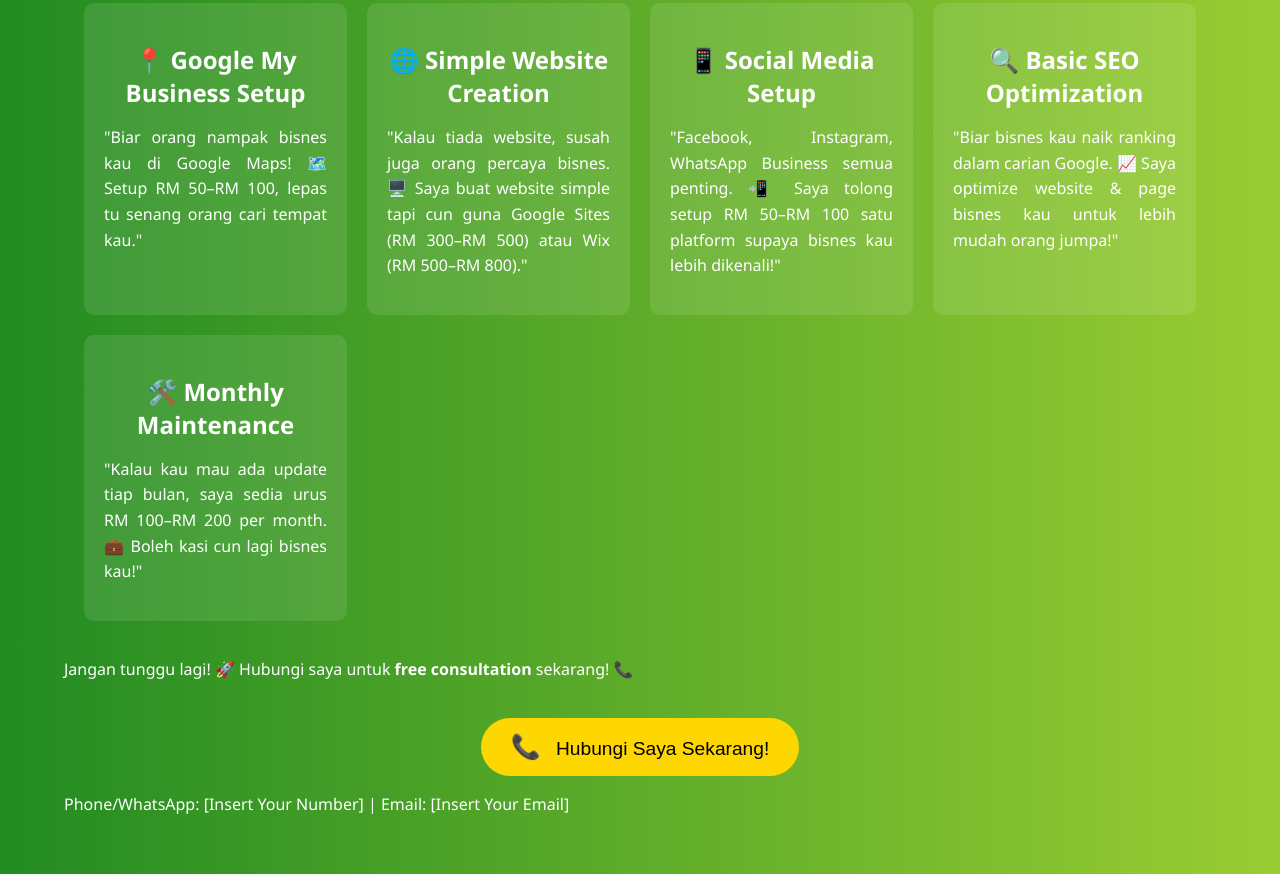
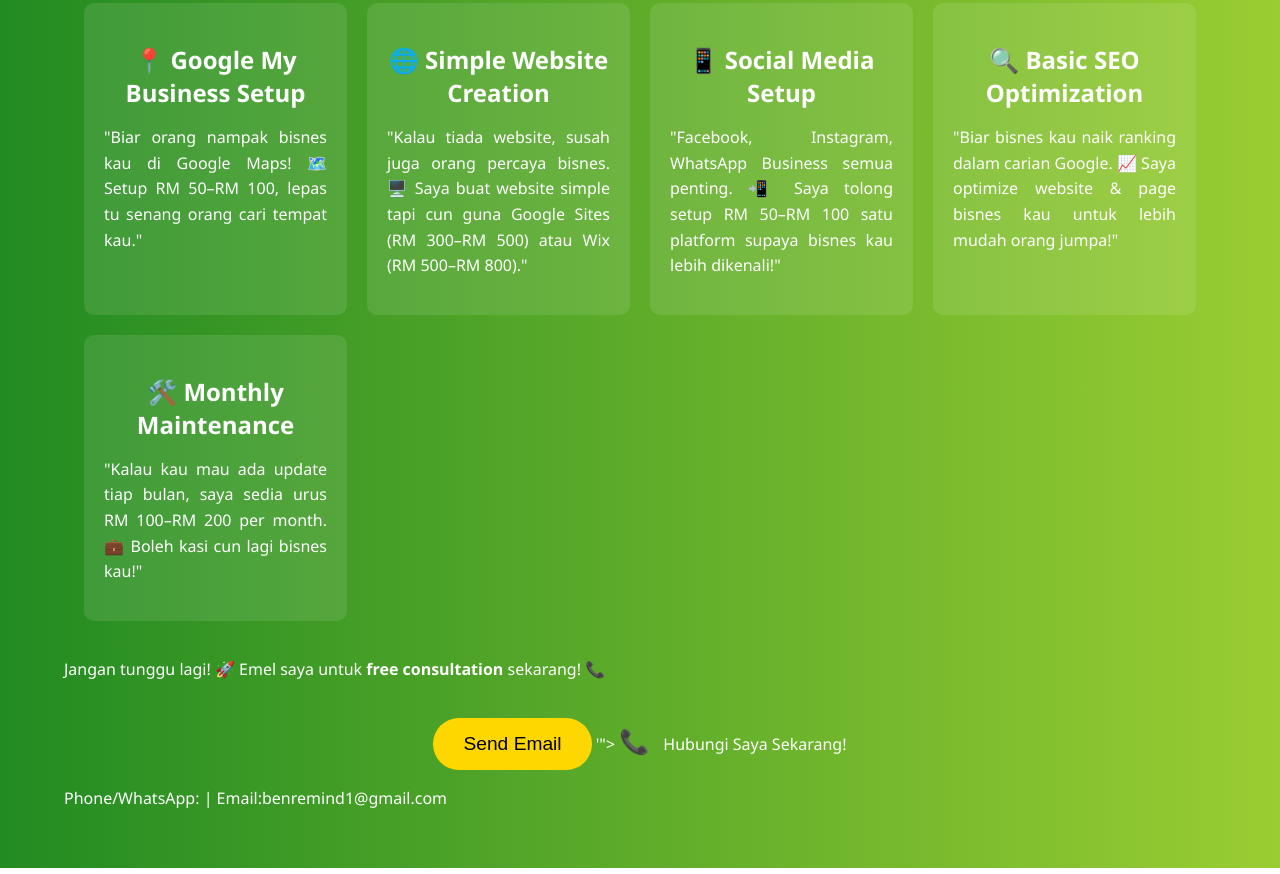
Before and after one commit to fallenben289/rural-servicev0.1, a plain HTML site: page index.html in a window 1280 px wide. Shown: the part 376-1250 px from the top of the page. Drawn offline with Linux system fonts and the light colour scheme.

Commit message:
Update index.html
v0.1.2

```diff
--- a/index.html
+++ b/index.html
@@ -125,11 +125,12 @@
             </div>
         </div>
 
-        <p>Jangan tunggu lagi! 🚀 Hubungi saya untuk <strong>free consultation</strong> sekarang! 📞</p>
-        <button class="cta-button" onclick="window.location.href='tel:[Insert Your Number]'">
+        <p>Jangan tunggu lagi! 🚀 Emel saya untuk <strong>free consultation</strong> sekarang! 📞</p>
+        <button class="cta-button" <button onclick="window.location.href='mailto:benremind1@gmail.com'">Send Email</button>
+'">
             <span class="emoji">📞</span> Hubungi Saya Sekarang!
         </button>
-        <p>Phone/WhatsApp: [Insert Your Number] | Email: [Insert Your Email]</p>
+        <p>Phone/WhatsApp:  | Email:benremind1@gmail.com</p>
     </div>
 </body>
 </html>
```
